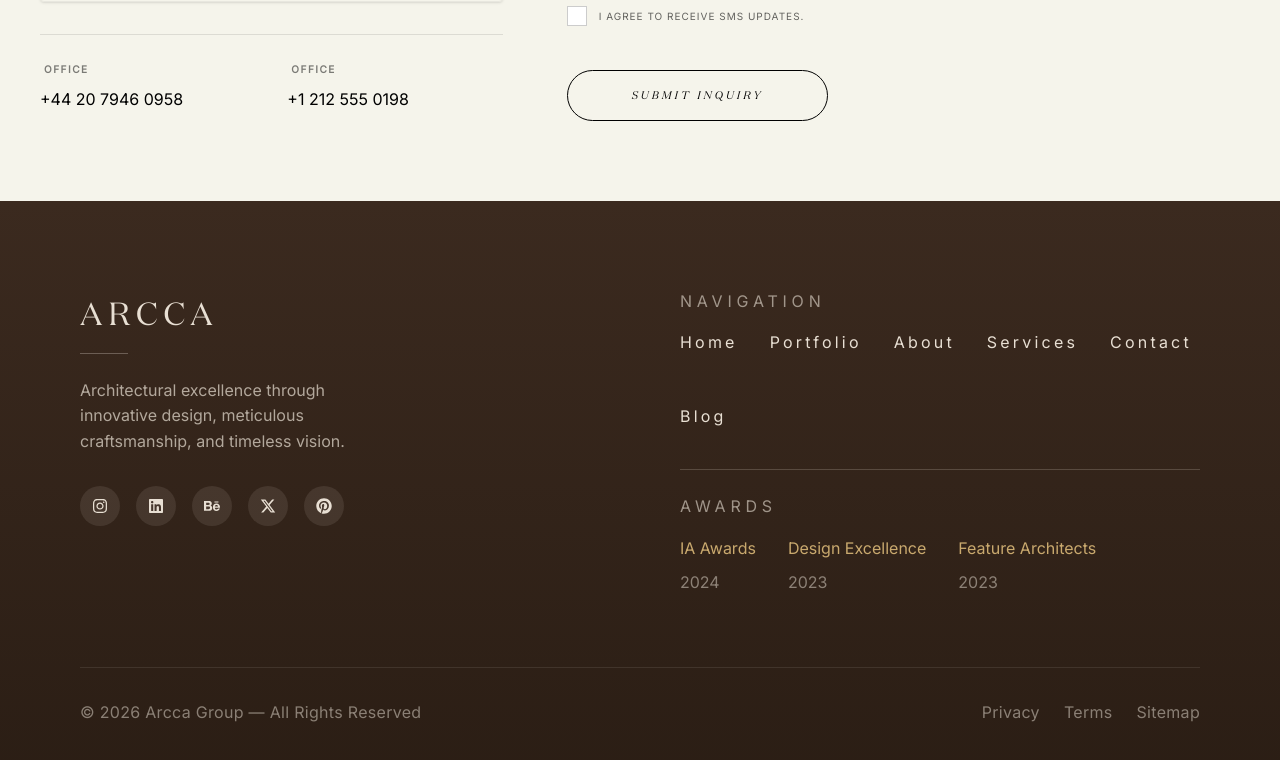
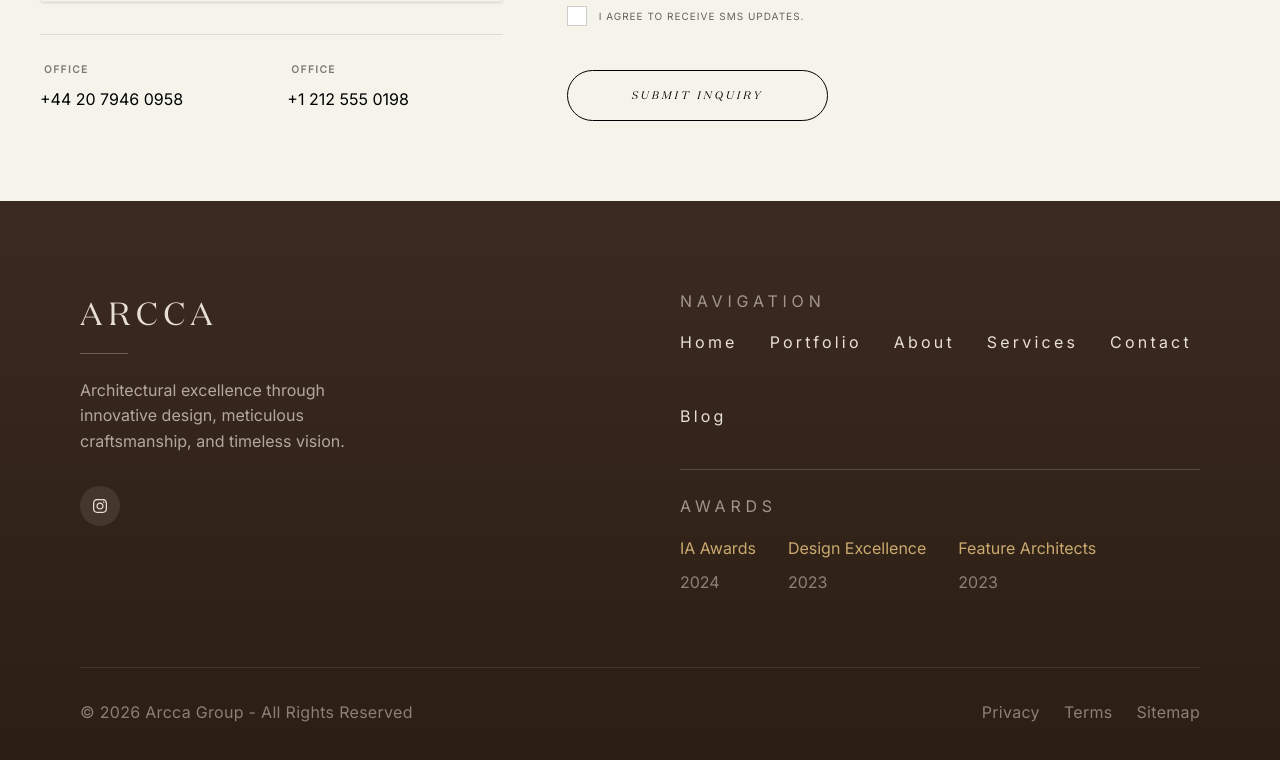
Before and after one commit to abhishek2001panwar/photography, a Next.js app: page / in a window 1280 px wide. Shown: the part 8860-9620 px from the top of the page. Built offline with nearby package versions, Linux system fonts and the light colour scheme; grey boxes are pictures that could not be loaded.

Commit message:
adds iocn

```diff
--- a/app/components/footer.tsx
+++ b/app/components/footer.tsx
@@ -12,10 +12,10 @@ const awards = [
 
 const socialLinks = [
   { label: 'Instagram', url: '#', icon: FaInstagram },
-  { label: 'LinkedIn', url: '#', icon: FaLinkedin },
-  { label: 'Behance', url: '#', icon: FaBehance },
-  { label: 'Twitter', url: '#', icon: FaXTwitter },
-  { label: 'Pinterest', url: '#', icon: FaPinterest },
+  // { label: 'LinkedIn', url: '#', icon: FaLinkedin },
+  // { label: 'Behance', url: '#', icon: FaBehance },
+  // { label: 'Twitter', url: '#', icon: FaXTwitter },
+  // { label: 'Pinterest', url: '#', icon: FaPinterest },
 ]
 
 export default function Footer() {
@@ -99,7 +99,7 @@ export default function Footer() {
       {/* BOTTOM */}
       <div className="mt-6 flex flex-col sm:flex-row justify-between items-center text-xs text-[#e8dfd3]/50 tracking-wide gap-4">
 
-        <p>© 2026 Arcca Group — All Rights Reserved</p>
+        <p>© 2026 Arcca Group - All Rights Reserved</p>
 
         <div className="flex gap-6">
           <p className="hover:text-[#c9a96e] cursor-pointer transition">Privacy</p>
```
